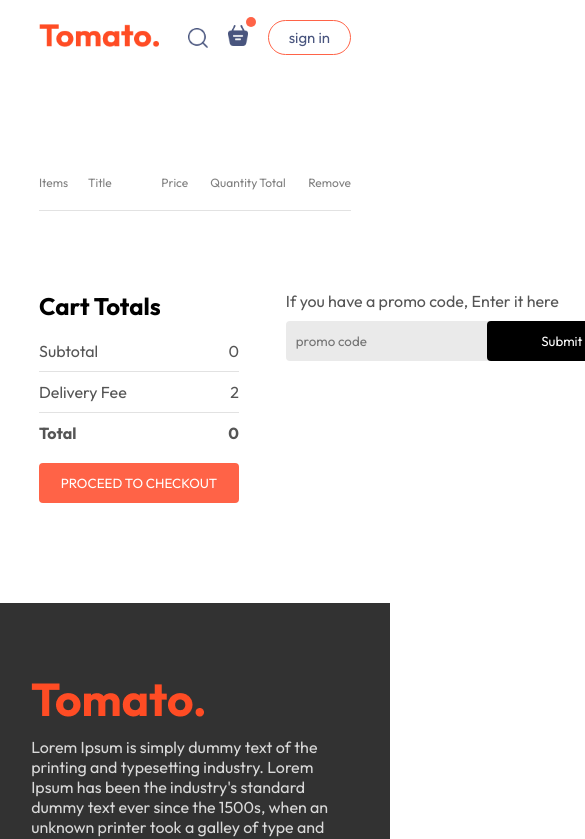
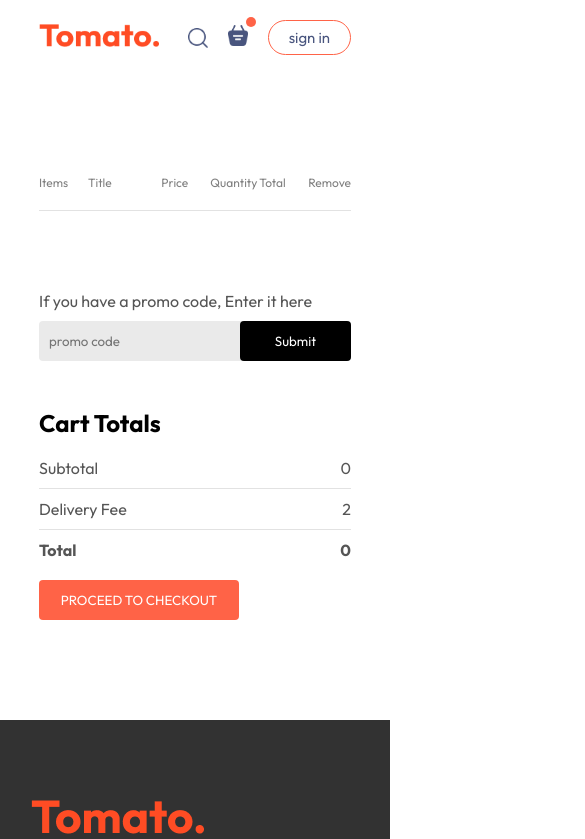
Before and after one commit to Mryasa69/food-order-system, a React (Vite) app: page /cart in a window 390 px wide. Shown: the top 839 px of the page, 585 px wide, since content can reach past the window. Built offline with nearby package versions, Linux system fonts and the light colour scheme.

Commit message:
set media screen for the cart

```diff
--- a/src/pages/Cart/Cart.css
+++ b/src/pages/Cart/Cart.css
@@ -95,3 +95,13 @@
     color: white;
     border-radius: 4px;
 }
+
+@media (max-width: 750px) {
+    .cart-bottom {
+        flex-direction: column-reverse;
+    }
+
+    .cart-promocode {
+        justify-content: start;
+    }
+}
```
